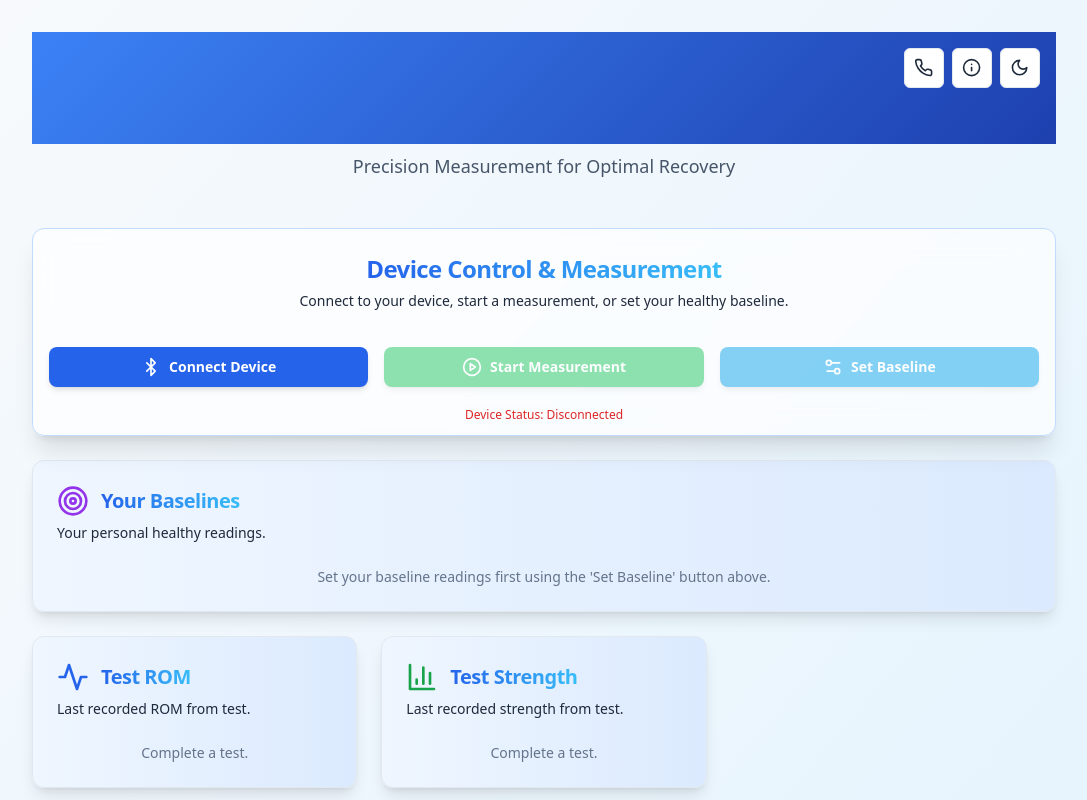
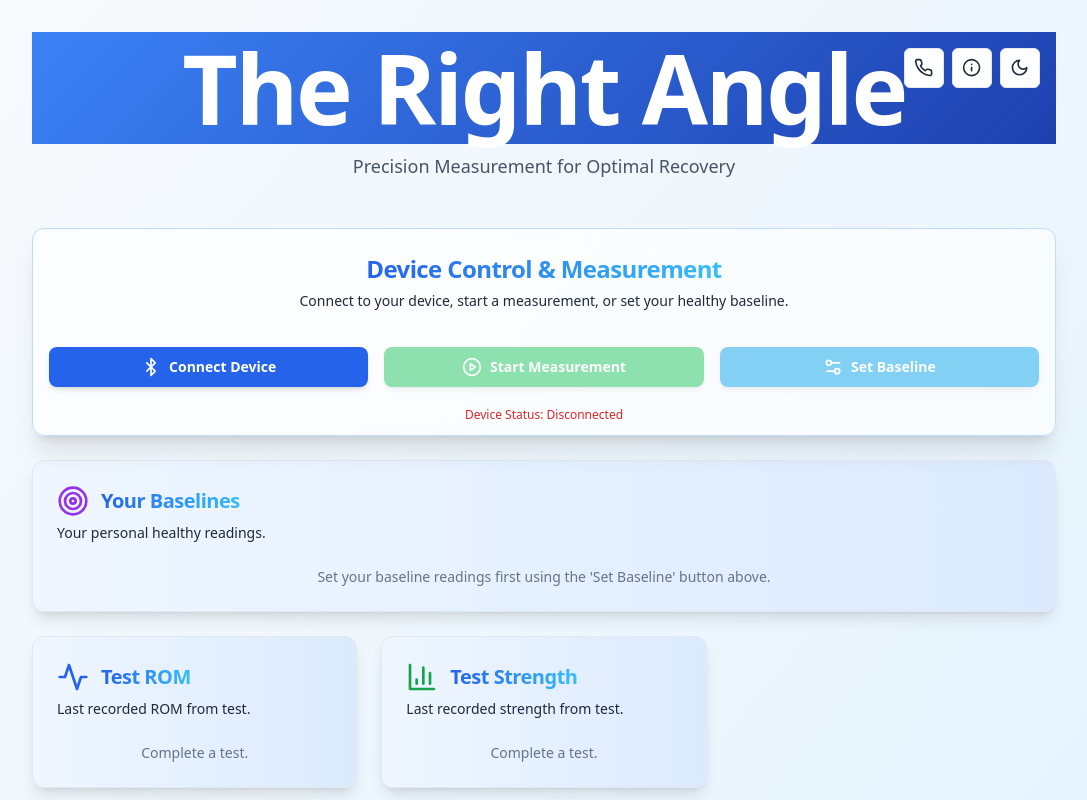
Before and after one commit to Annabelle-00/TheRightAngle, a React (Vite) app: page / in a window 1280 px wide. Shown: the top 800 px of the page, without its empty margins (96-1183 px from the left). Built offline with nearby package versions, Linux system fonts and the light colour scheme.

Commit message:
Update Layout.jsx

```diff
--- a/src/components/Layout.jsx
+++ b/src/components/Layout.jsx
@@ -40,7 +40,7 @@ export const Layout = ({ children, isDarkMode, toggleDarkMode }) => {
         </motion.div>
         <Link to="/" className="text-decoration-none">
           <motion.h1
-            className="text-6xl sm:text-7xl md:text-8xl font-extrabold tracking-tight hero-gradient text-transparent bg-clip-text py-2 cursor-pointer"
+            className="text-6xl sm:text-7xl md:text-8xl font-extrabold tracking-tight hero-gradient text-white py-2"
             initial={{ opacity: 0, scale: 0.8 }}
             animate={{ opacity: 1, scale: 1 }}
             transition={{ duration: 0.5, delay: 0.1, ease: "backOut" }}
```
